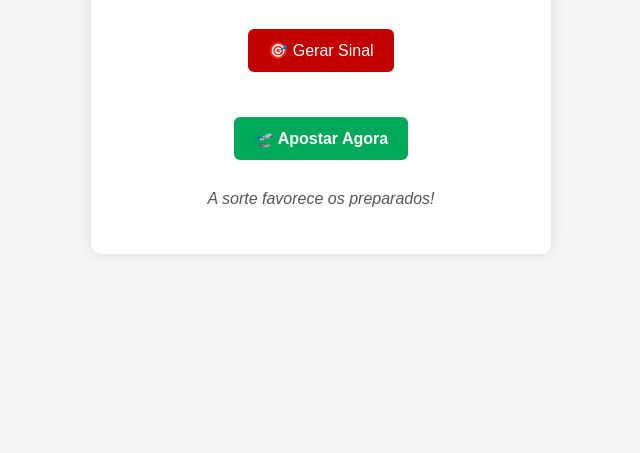
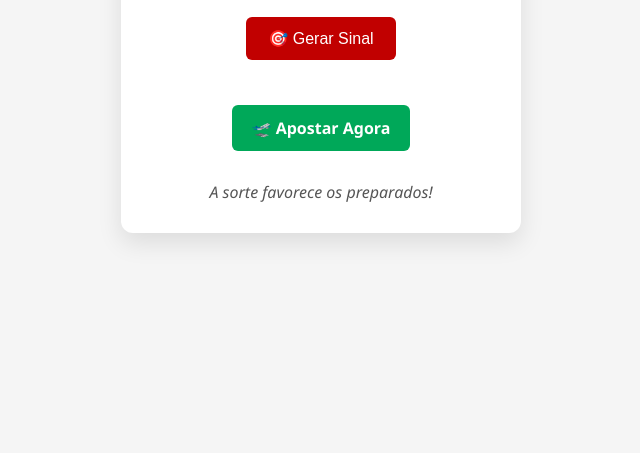
Before and after one commit to Jemusse/Bot-aviator-inteligente, a plain HTML site: page index.html in a window 1280 px wide. Shown: the part 347-800 px from the top of the page, without its empty margins (319-959 px from the left). Drawn offline with Linux system fonts and the light colour scheme.

Commit message:
Update index.html

```diff
--- a/index.html
+++ b/index.html
@@ -5,63 +5,96 @@
   <meta name="viewport" content="width=device-width, initial-scale=1.0">
   <title>Bot Aviator Inteligente</title>
   <style>
-    body {
-      font-family: Arial, sans-serif;
-      background: #f5f5f5;
+    :root {
+      --vermelho: #c10000;
+      --vermelho-hover: #a00000;
+      --verde: #00a859;
+      --cinza-claro: #f5f5f5;
+      --texto-claro: #555;
+      --texto-escuro: #333;
+    }* {
+  box-sizing: border-box;
   margin: 0;
   padding: 0;
+}
+
+body {
+  font-family: 'Segoe UI', Tahoma, Geneva, Verdana, sans-serif;
+  background: var(--cinza-claro);
   display: flex;
-      flex-direction: column;
   align-items: center;
   justify-content: center;
   min-height: 100vh;
+  padding: 20px;
 }
-    h1 {
-      color: #c10000;
-      margin-bottom: 10px;
-    }
+
 .container {
-      background: white;
-      padding: 30px;
-      border-radius: 10px;
-      box-shadow: 0 0 15px rgba(0, 0, 0, 0.1);
+  background: #fff;
+  padding: 30px 25px;
+  border-radius: 12px;
+  box-shadow: 0 10px 25px rgba(0, 0, 0, 0.1);
   max-width: 400px;
   width: 100%;
   text-align: center;
+  transition: all 0.3s ease-in-out;
 }
+
+h1 {
+  color: var(--vermelho);
+  font-size: 1.8em;
+  margin-bottom: 10px;
+}
+
+p {
+  font-size: 1rem;
+  color: var(--texto-escuro);
+}
+
 #sinal {
   margin-top: 20px;
-      font-size: 1.1em;
-      color: #333;
+  font-size: 1.05em;
+  color: var(--texto-escuro);
 }
+
 button {
-      background-color: #c10000;
+  background-color: var(--vermelho);
   color: white;
   border: none;
-      padding: 12px 20px;
-      font-size: 16px;
+  padding: 12px 22px;
+  font-size: 1rem;
   border-radius: 6px;
   cursor: pointer;
   margin-top: 20px;
+  transition: background 0.2s ease-in-out;
 }
+
 button:hover {
-      background-color: #a00000;
+  background-color: var(--vermelho-hover);
 }
+
 .link-apostar {
   display: inline-block;
   margin-top: 25px;
-      background-color: #00a859;
+  background-color: var(--verde);
   color: white;
   padding: 12px 20px;
   border-radius: 6px;
   text-decoration: none;
   font-weight: bold;
+  font-size: 1rem;
+  transition: background 0.2s;
 }
+
+.link-apostar:hover {
+  background-color: #008c4b;
+}
+
 .frase-motivacional {
   margin-top: 30px;
   font-style: italic;
-      color: #555;
+  color: var(--texto-claro);
 }
+
   </style>
 </head>
 <body>
@@ -77,23 +110,23 @@
 
   </div>  <script>
     function gerarSinal() {
-      const entradas = [
-        "1.80x", "2.00x", "2.10x", "2.30x", "2.50x"
-      ];
-      const chances = [
-        "83%", "85%", "87%", "90%", "92%"
-      ];
+      const entradas = ["1.80x", "2.00x", "2.10x", "2.30x", "2.50x"];
+      const chances = ["83%", "85%", "87%", "90%", "92%"];
+
       const entrada = entradas[Math.floor(Math.random() * entradas.length)];
       const chance = chances[Math.floor(Math.random() * chances.length)];
+
       const agora = new Date();
       const hora = agora.toLocaleTimeString([], { hour: '2-digit', minute: '2-digit' });
 
-      document.getElementById("sinal").innerHTML = `
+      const sinalHTML = `
         <p>📌 <strong>Entrada recomendada:</strong> até <b>${entrada}</b></p>
         <p>🔥 <strong>Probabilidade de sucesso:</strong> <b>${chance}</b></p>
         <p>⏰ <strong>Hora do sinal:</strong> ${hora}</p>
         <p>⚠️ Entrada válida nas <strong>próximas 2 rodadas</strong>.</p>
       `;
+
+      document.getElementById("sinal").innerHTML = sinalHTML;
     }
   </script></body>
 </html>
```
Lines whose indentation alone changed are shown as unchanged.
